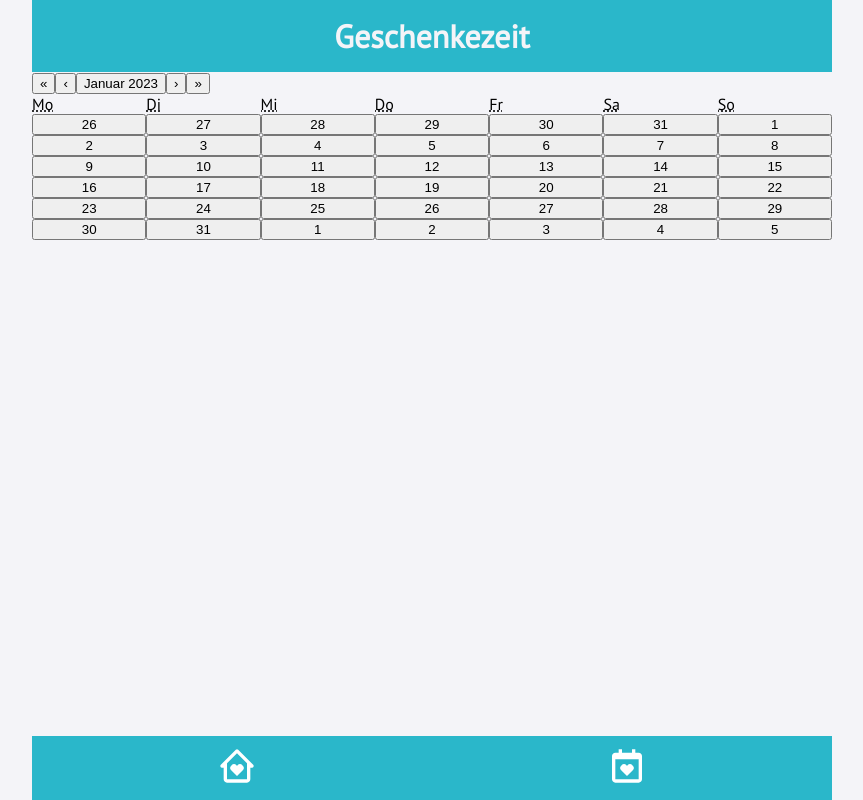
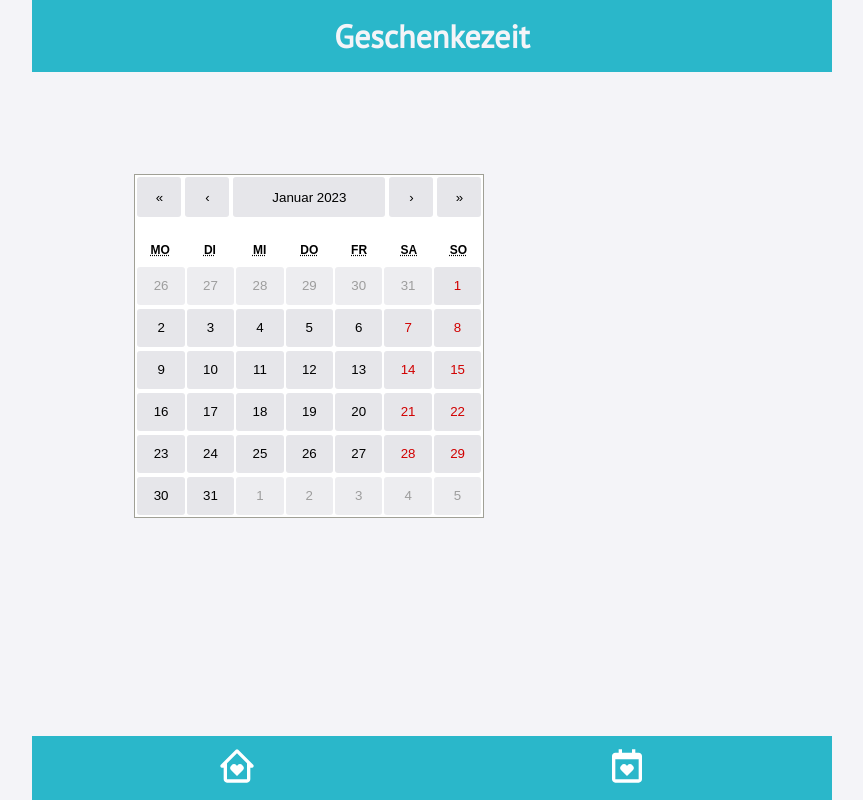
Before and after one commit to AntjeWalter/Geschenkezeit, a Next.js app: page /calendar in a window 1280 px wide. Shown: the whole page, without its empty margins (208-1071 px from the left). Built offline with nearby package versions, Linux system fonts and the light colour scheme.

Commit message:
Add styling for calendar

```diff
--- a/components/CalendarPage/Calendar.js
+++ b/components/CalendarPage/Calendar.js
@@ -1,5 +1,7 @@
 import React from "react";
 import Calendar from "react-calendar";
+import "react-calendar/dist/Calendar.css";
+import styled from "styled-components";
 
 export default function CalendarFromReact({ entries }) {
   const tileContent = ({ date, view }) => {
@@ -20,8 +22,41 @@ export default function CalendarFromReact({ entries }) {
   };
 
   return (
-    <>
+    <StyledCalendarContainer>
       <Calendar locale="de-DE" tileContent={tileContent} />
-    </>
+    </StyledCalendarContainer>
   );
 }
+
+const StyledCalendarContainer = styled.section`
+  margin: 8vw;
+  button {
+    margin: 2px;
+    background-color: #e6e6ea;
+    border-radius: 3px;
+  }
+  .react-calendar__month-view__days {
+    display: grid !important;
+    grid-template-columns: 14.2% 14.2% 14.2% 14.2% 14.2% 14.2% 14.2%;
+  }
+  .react-calendar__month-view__days__day--neighboringMonth {
+    opacity: 0.7;
+  }
+  .react-calendar__tile--active:enabled:hover {
+    background: #2ab7ca;
+  }
+  .react-calendar__year-view__months,
+  .react-calendar__decade-view__years,
+  .react-calendar__century-view__decades {
+    display: grid !important;
+    grid-template-columns: 20% 20% 20% 20% 20%;
+
+    &.react-calendar__year-view__months {
+      grid-template-columns: 33.3% 33.3% 33.3%;
+    }
+
+    .react-calendar__tile {
+      max-width: initial !important;
+    }
+  }
+`;
```
